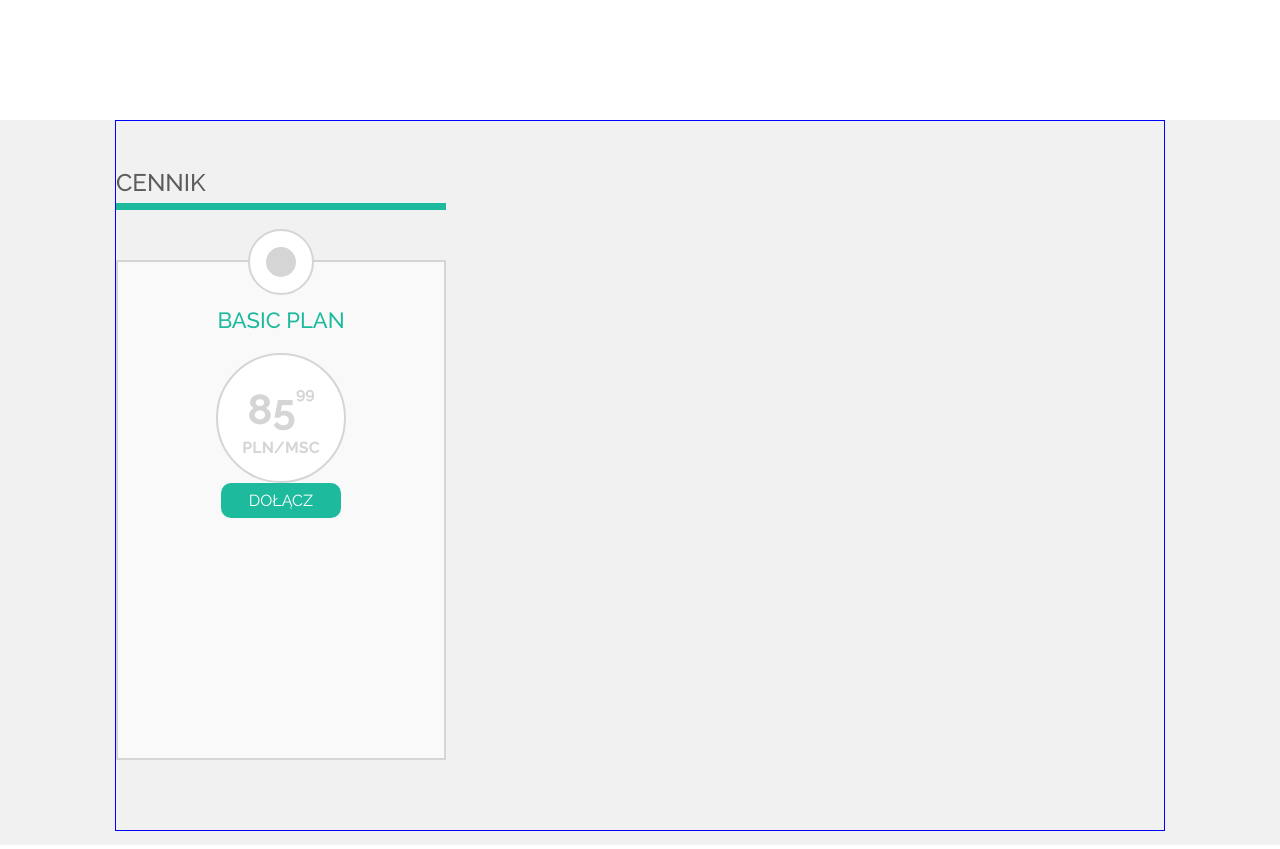
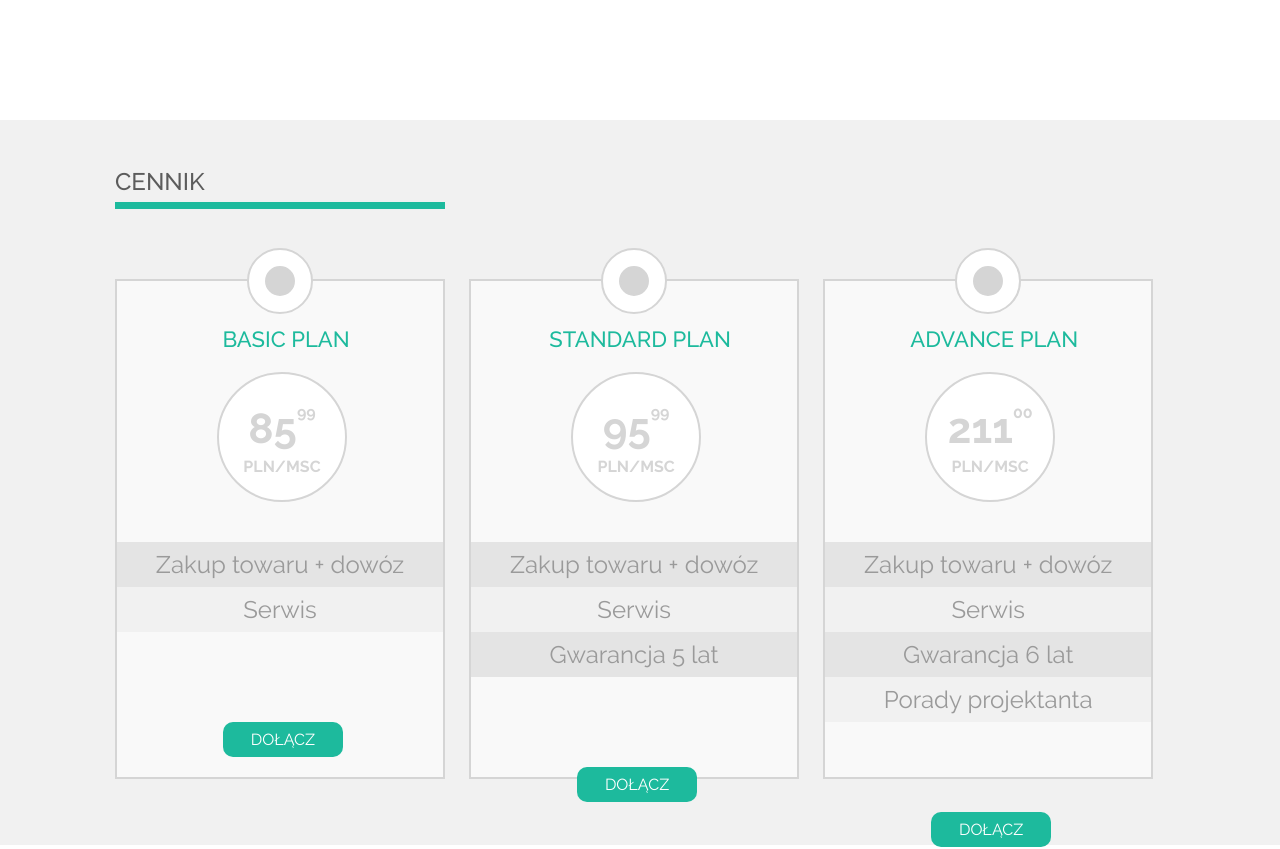
Before and after one commit to migdzio/PROJEKT_WARSZTATY_1, a plain HTML site: page index.html in a window 1280 px wide. Shown: the part 900-1749 px from the top of the page. Drawn offline with Linux system fonts and the light colour scheme; files whose address does not match are found by name.

Commit message:
Sekcja z cenami - prawie skończona...

```diff
--- a/css/style.css
+++ b/css/style.css
@@ -75,7 +75,7 @@
     width: 1050px;
     margin: 0 auto;
     position: relative;
-    border: 1px solid blue;
+    /* border: 1px solid blue; */
 }
 
 .clearfix::before, .clearfix::after {
@@ -369,19 +369,24 @@ margin-bottom: 70px;
     padding-bottom: 3px;
 }
 
-.price-normal {
+.price-basic {
     width: 330px;
     height: 500px;
     background: #f9f9f9;
     border: 2px solid #d5d5d5;
     padding: 65px 20px 5px 20px;
-    margin: 50px 50px 70px 0;
+    margin: 70px 0 70px 0;
     position: relative;
     display: inline-block;
     vertical-align: middle;
     text-align: center;
     color: #d5d5d5;
     text-align: center;
+}
+
+.offer1 {
+    width: 326px;
+    position: relative;
 }
 
 .empty_circle {
@@ -412,22 +417,11 @@ margin-bottom: 70px;
     border-radius: 50%;
 }
 
-.button.small {
-    width: 120px;
-    height: 35px;
-    background: #1dba9d;
-    color: white;
-    font-size: 16px;
-    line-height: 35px;
-    text-align: center;
-    border-radius: 10px;
-    margin: auto;
-}
-
-.offer h3 {
+.offer1 h3 {
     color: #1dba9d;
     margin-top: -20px;
     margin-bottom: 20px;
+    margin-left: -28px;
     font-size: 22px;
     font-weight: 500;
 }
@@ -436,16 +430,10 @@ margin-bottom: 70px;
     width: 130px;
     height: 130px;
     position: relative;
-    margin: auto;
-    /* top: -33px;
-    left: 0;
-    right: 0;
-    bottom: 0;
-    margin: 0 auto; */
+    margin: auto auto 40px 80px; /* Z jakichś powodów musi tak być; zbadać później. */
     background: white;
     border: 2px solid #d5d5d5;
     border-radius: 50%;
-    /* display: table-cell; */
 }
 
 .big-circle h2 {
@@ -482,3 +470,41 @@ sup {
     /* margin-top: -20px; */
 
 }
+
+.bar {
+    width: 100%;
+    height: 45px;
+    line-height: 45px;
+    color: #9a9a9a;
+    font-size: 24px;
+    position: relative;
+        top: auto;
+        left: -20px;
+}
+
+.bar.b-1 {
+    background: #e4e4e4;
+}
+
+.bar.b-2 {
+    background: #f1f1f1;
+}
+
+.button.small {
+    width: 120px;
+    height: 35px;
+    background: #1dba9d;
+    color: white;
+    font-size: 16px;
+    line-height: 35px;
+    text-align: center;
+    border-radius: 10px;
+    position: relative;
+        left: -17px;
+        bottom: -90px;
+    margin: auto;
+}
+
+.adin, .dwa {           /* divy z cenami */
+    margin-right: 20px;
+}
--- a/index.html
+++ b/index.html
@@ -79,16 +79,46 @@
                     <h2>CENNIK<h2>
                 </div>
             </div>
-            <div class="price-normal">
+            <div class="price-basic adin">
                 <div class="empty_circle"></div>
                 <div class="the_dot"></div>
-                <div class="offer">
+                <div class="offer1">
                     <h3>BASIC PLAN</h3>
-                        <div class="big-circle">
-                            <h2><span class="number">85<sup>99</sup><span></span><br><span class="cash">PLN/MSC</span></h2>
-                        </div>
-                        <div class="bar-1"></div>
-                        <div class="bar-2"></div>
+                    <div class="big-circle">
+                        <h2><span class="number">85<sup>99</sup><span></span><br><span class="cash">PLN/MSC</span></h2>
+                    </div>
+                    <div class="bar b-1">Zakup towaru + dowóz</div>
+                    <div class="bar b-2">Serwis</div>
+                    <div class="button small">DOŁĄCZ</div>
+                </div>
+            </div>
+            <div class="price-basic dwa">
+                <div class="empty_circle"></div>
+                <div class="the_dot"></div>
+                <div class="offer1">
+                    <h3>STANDARD PLAN</h3>
+                    <div class="big-circle">
+                        <h2><span class="number">95<sup>99</sup><span></span><br><span class="cash">PLN/MSC</span></h2>
+                    </div>
+                    <div class="bar b-1">Zakup towaru + dowóz</div>
+                    <div class="bar b-2">Serwis</div>
+                    <div class="bar b-1">Gwarancja 5 lat</div>
+                    <div class="button small">DOŁĄCZ</div>
+                </div>
+            </div>
+
+            <div class="price-basic">
+                <div class="empty_circle"></div>
+                <div class="the_dot"></div>
+                <div class="offer1">
+                    <h3>ADVANCE PLAN</h3>
+                    <div class="big-circle">
+                        <h2><span class="number">211<sup>00</sup><span></span><br><span class="cash">PLN/MSC</span></h2>
+                    </div>
+                    <div class="bar b-1">Zakup towaru + dowóz</div>
+                    <div class="bar b-2">Serwis</div>
+                    <div class="bar b-1">Gwarancja 6 lat</div>
+                    <div class="bar b-2">Porady projektanta</div>
                     <div class="button small">DOŁĄCZ</div>
                 </div>
             </div>
```
